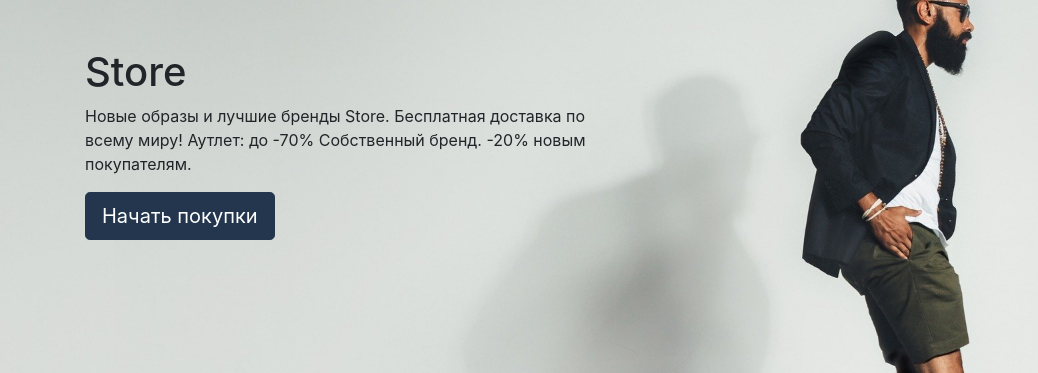
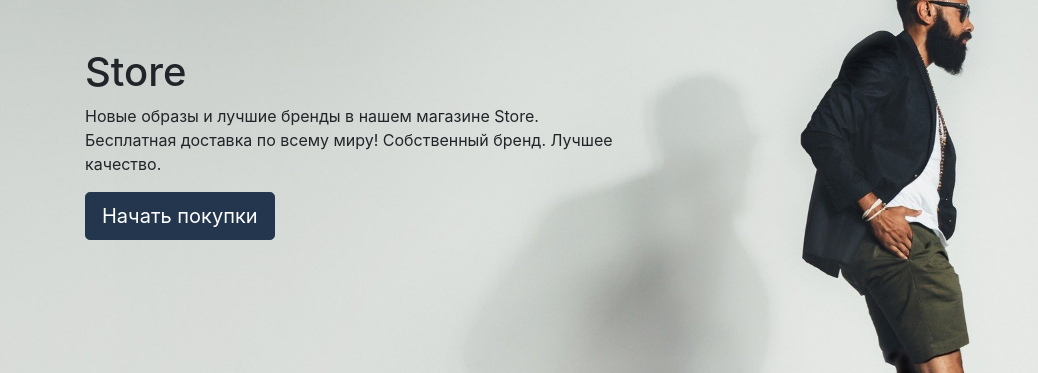
Before and after one commit to KhizhnyakSergey/Store, a Django app: page / in a window 1280 px wide. Shown: the part 56-429 px from the top of the page, without its empty margins (0-1038 px from the left). Run offline with Django 4.2, Linux system fonts and the light colour scheme; some libraries are stand-ins or nearby versions.

Commit message:
Мелкие штрихи

```diff
--- a/products/models.py
+++ b/products/models.py
@@ -50,6 +50,7 @@ class Basket(models.Model):
     def sum(self):
         return self.quantity * self.product.price
 
+
 # Мое добавление
 class Slider(models.Model):
     img = models.ImageField(upload_to='slider_images')
--- a/products/templates/products/index.html
+++ b/products/templates/products/index.html
@@ -12,8 +12,8 @@
             <div class="col-lg-6">
                 <h1 class="mt-5">Store</h1>
                 <p>
-                    Новые образы и лучшие бренды Store.
-                    Бесплатная доставка по всему миру! Аутлет: до -70% Собственный бренд. -20% новым покупателям.
+                    Новые образы и лучшие бренды в нашем магазине Store.
+                    Бесплатная доставка по всему миру! Собственный бренд. Лучшее качество.
                 </p>
                 <button id="start-purchase-btn" type="button" class="btn btn-lg">
                     <a id="start-purchase-link" href="{% url 'products:index' %}">
--- a/products/urls.py
+++ b/products/urls.py
@@ -9,5 +9,5 @@ urlpatterns = [
     path('<int:category_id>', products, name='category'),
     path('page/<int:page>/', products, name='page'),
     path('basket-add/<int:product_id>/', basket_add, name='basket_add'),
-    path('basket-delete-add/<int:id>/', basket_delete, name='basket_delete'),
+    path('basket-delete/<int:id>/', basket_delete, name='basket_delete'),
 ]
```
Also changed, not shown: products/templates/products/products.html (+8 -1 lines), db.sqlite3.
